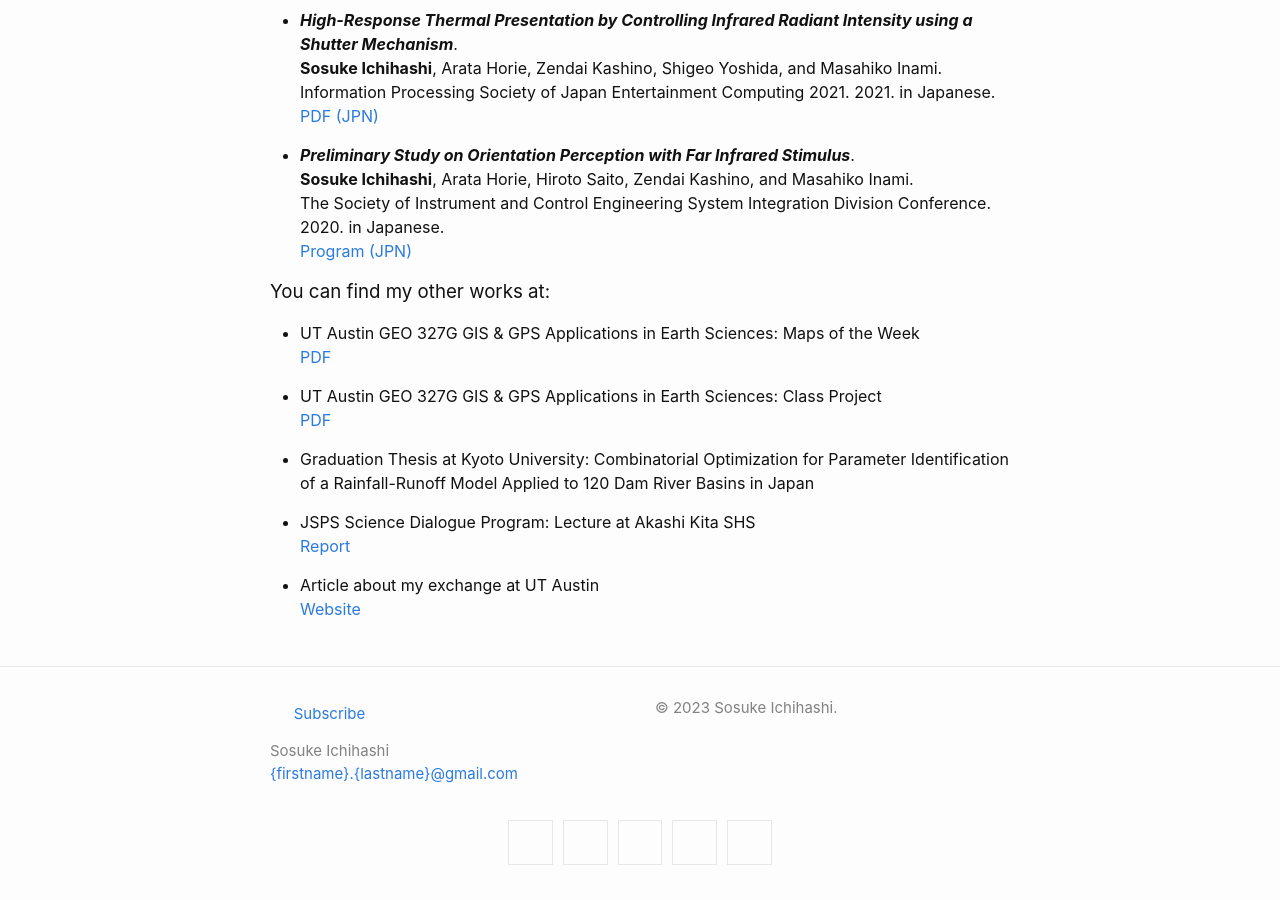
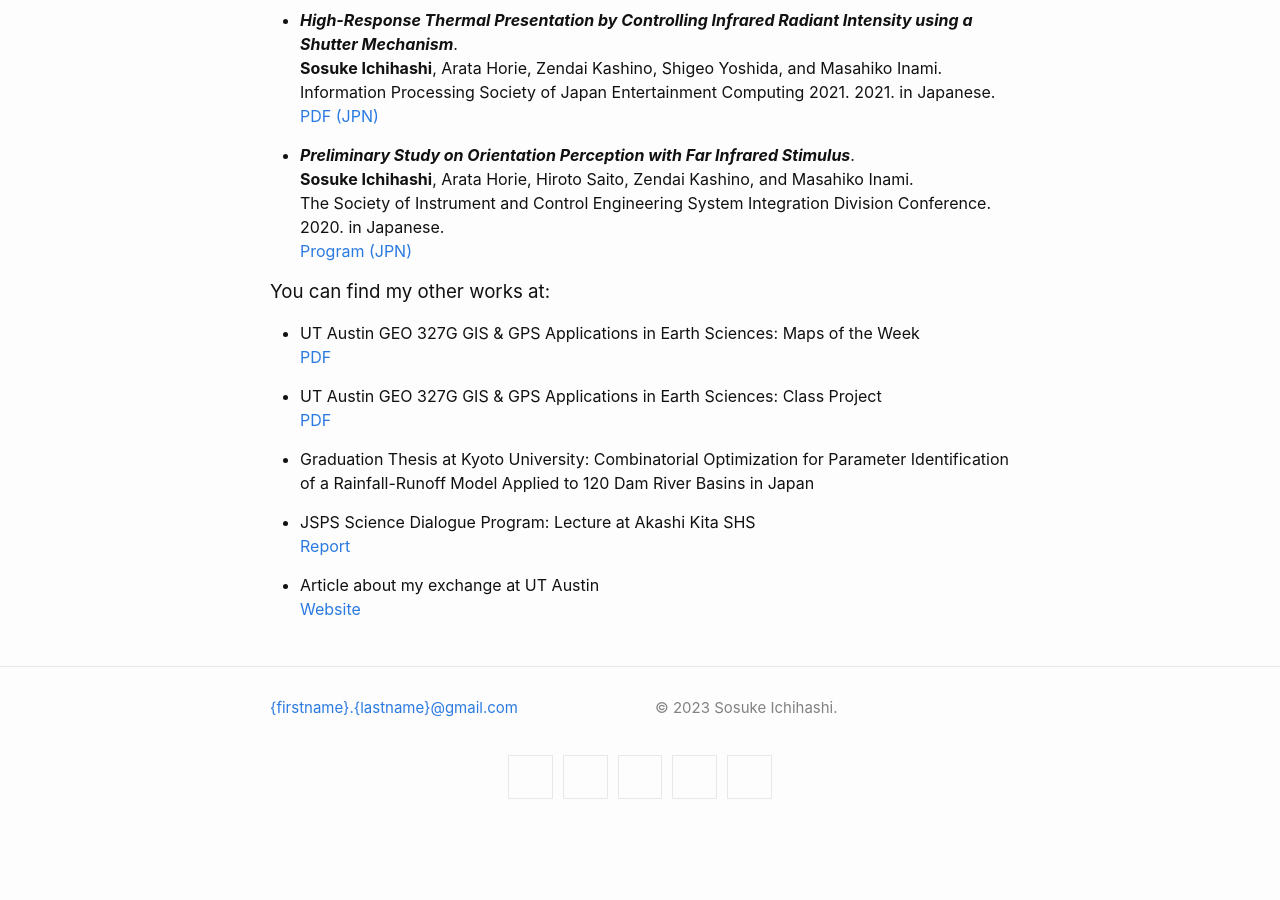
Before and after one commit to sosucat/sosucat.github.io, a Jekyll site: the page built from index.markdown, in a window 1280 px wide and 900 px high, scrolled down 1731 px. Built offline with Jekyll 4.4.1, drawn with Linux system fonts in a browser that asks for light colours; after the commit the page ends 2565 px from its top, so only the background shows below that.

Commit message:
Update footer.html

```diff
--- a/_includes/footer.html
+++ b/_includes/footer.html
@@ -5,18 +5,18 @@
 
     <div class="footer-col-wrapper">
       <div class="footer-col">
-        <p class="feed-subscribe">
+<!--         <p class="feed-subscribe">
           <a href="{{ site.feed.path | default: 'feed.xml' | absolute_url }}">
             <svg class="svg-icon orange">
               <use xlink:href="{{ 'assets/minima-social-icons.svg#rss' | relative_url }}"></use>
             </svg><span>Subscribe</span>
           </a>
-        </p>
+        </p> -->
       {%- if site.author %}
         <ul class="contact-list">
-          {% if site.author.name -%}
+<!--           {% if site.author.name -%}
             <li class="p-name">{{ site.author.name | escape }}</li>
-          {% endif -%}
+          {% endif -%} -->
           {% if site.author.email -%}
             <li><a class="u-email" href="mailto:{{ site.author.email }}">{{ site.author.email }}</a></li>
           {%- endif %}
```
